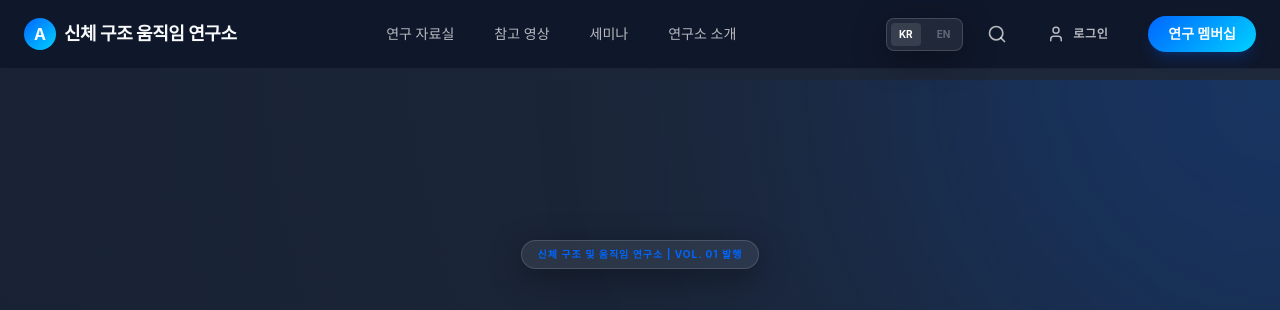
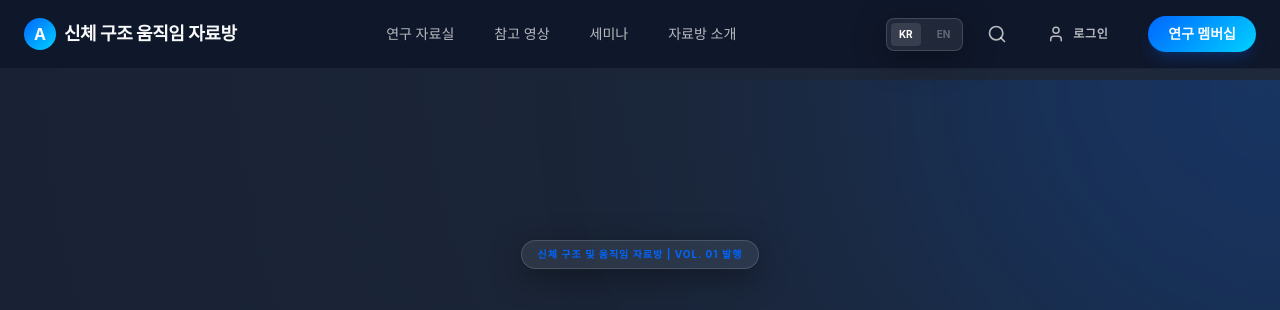
Before and after one commit to ankijung88-cloud/movingarts, a React (Vite) app in the folder frontend/: page / in a window 1280 px wide. Shown: the top 310 px of the page. Built offline with nearby package versions, Linux system fonts and the light colour scheme.

Commit message:
name change

```diff
--- a/frontend/src/components/Footer.tsx
+++ b/frontend/src/components/Footer.tsx
@@ -8,7 +8,7 @@ const Footer = () => {
             <div className="container mx-auto px-6">
                 <div className="grid grid-cols-1 md:grid-cols-4 gap-12 mb-16">
                     <div className="col-span-1 md:col-span-2">
-                        <h3 className="text-xl font-bold mb-6">{t('신체 구조 움직임 연구소')}</h3>
+                        <h3 className="text-xl font-bold mb-6">{t('신체 구조 움직임 자료방')}</h3>
                         <p className="text-white/50 text-sm leading-relaxed max-w-sm">
                             {t('최상의 신체 퍼포먼스를 위한 전술적 신체 교정과 연구를 통해 구조적 결함에 대한 과학적 해법을 제시합니다.')}
                         </p>
--- a/frontend/src/components/Navigation.tsx
+++ b/frontend/src/components/Navigation.tsx
@@ -27,14 +27,14 @@ const Navigation = () => {
                 <div className="container mx-auto px-6 flex items-center justify-between">
                     <Link to="/" className="flex items-center gap-2">
                         <div className="w-8 h-8 premium-gradient rounded-full flex items-center justify-center font-bold">A</div>
-                        <span className="font-bold text-lg tracking-tight">{t('신체 구조 움직임 연구소')}</span>
+                        <span className="font-bold text-lg tracking-tight">{t('신체 구조 움직임 자료방')}</span>
                     </Link>
 
                     <div className="hidden md:flex items-center gap-10 text-sm font-medium text-white/70">
                         <Link to="/archive" className="hover:text-white transition-colors">{t('연구 자료실')}</Link>
                         <Link to="/reference-videos" className="hover:text-white transition-colors">{t('참고 영상')}</Link>
                         <Link to="/seminars" className="hover:text-white transition-colors">{t('세미나')}</Link>
-                        <Link to="/about" className="hover:text-white transition-colors">{t('연구소 소개')}</Link>
+                        <Link to="/about" className="hover:text-white transition-colors">{t('자료방 소개')}</Link>
                     </div>
 
                     <div className="flex items-center gap-6">
--- a/frontend/src/pages/AboutResearch.tsx
+++ b/frontend/src/pages/AboutResearch.tsx
@@ -9,11 +9,11 @@ const AboutResearch = () => {
                 {/* Introduction Section */}
                 <div className="mb-32">
                     <div className="text-primary text-[10px] font-black tracking-widest uppercase mb-4">{t('About Us')}</div>
-                    <h1 className="text-5xl md:text-7xl font-black tracking-tighter mb-12">{t('연구소 소개')}</h1>
+                    <h1 className="text-5xl md:text-7xl font-black tracking-tighter mb-12">{t('자료방 소개')}</h1>
 
                     <div className="grid grid-cols-1 lg:grid-cols-2 gap-20 items-start">
                         <div className="space-y-8">
-                            <h2 className="text-3xl font-bold tracking-tight text-white/90">{t('신체 구조 움직임 연구소는')}<br />{t('최상의 움직임을 향한 깊이 있는 통찰을 제공합니다.')}</h2>
+                            <h2 className="text-3xl font-bold tracking-tight text-white/90">{t('신체 구조 움직임 자료방은')}<br />{t('최상의 움직임을 향한 깊이 있는 통찰을 제공합니다.')}</h2>
                             <p className="text-white/60 text-lg leading-relaxed font-medium">
                                 {t('우리는 인체의 복잡한 구조와 동력 과학을 연구하여, 효율적이고 통증 없는 움직임을 실현하기 위한 학술적 기반을 마련합니다.')}
                                 {t('전문적인 시술 분석과 연구 데이터를 통해 전문가와 일반인 모두가 신체의 가능성을 극대화할 수 있도록 돕고 있습니다.')}
--- a/frontend/src/pages/Checkout.tsx
+++ b/frontend/src/pages/Checkout.tsx
@@ -46,7 +46,7 @@ const Checkout = () => {
                 amount
             })
 
-            alert(t('구독 결제가 완료되었습니다! 연구소 서비스를 이용하실 수 있습니다.'))
+            alert(t('구독 결제가 완료되었습니다! 자료방 서비스를 이용하실 수 있습니다.'))
             navigate('/')
         } catch (err) {
             alert(t('결제 처리 중 오류가 발생했습니다.'))
@@ -107,7 +107,7 @@ const Checkout = () => {
                                 <div>
                                     <h4 className="font-bold mb-2">{t('보안 결제 안내')}</h4>
                                     <p className="text-sm text-white/50 leading-relaxed">
-                                        {t('본 연구소는 포트원(PortOne) 보안 시스템을 통해 귀하의 결제 정보를 암호화 기술로 보호합니다.')}
+                                        {t('본 자료방은 포트원(PortOne) 보안 시스템을 통해 귀하의 결제 정보를 암호화 기술로 보호합니다.')}
                                         {t('신용카드 번호는 서버에 직접 저장되지 않으며 결제사로 즉시 전달됩니다.')}
                                     </p>
                                 </div>
--- a/frontend/src/pages/Home.tsx
+++ b/frontend/src/pages/Home.tsx
@@ -24,7 +24,7 @@ const Home = () => {
 
                 <div className="container mx-auto px-6 flex flex-col items-center text-center relative z-10">
                     <div className="inline-flex items-center gap-2 px-4 py-1.5 rounded-full glass-effect text-[10px] font-bold tracking-widest uppercase text-primary mb-10 border border-primary/20">
-                        {t('신체 구조 및 움직임 연구소')} | {t('Vol. 01 발행')}
+                        {t('신체 구조 및 움직임 자료방')} | {t('Vol. 01 발행')}
                     </div>
 
                     <h1 className="text-5xl md:text-8xl font-black mb-10 leading-[1.1] tracking-tighter">
```
